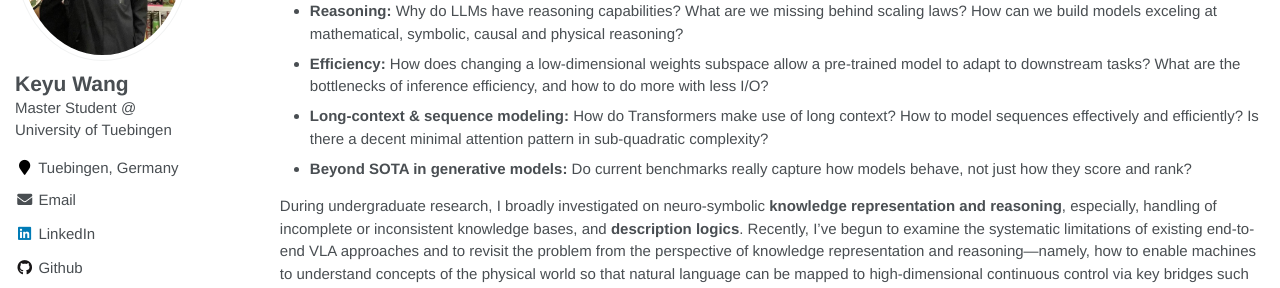
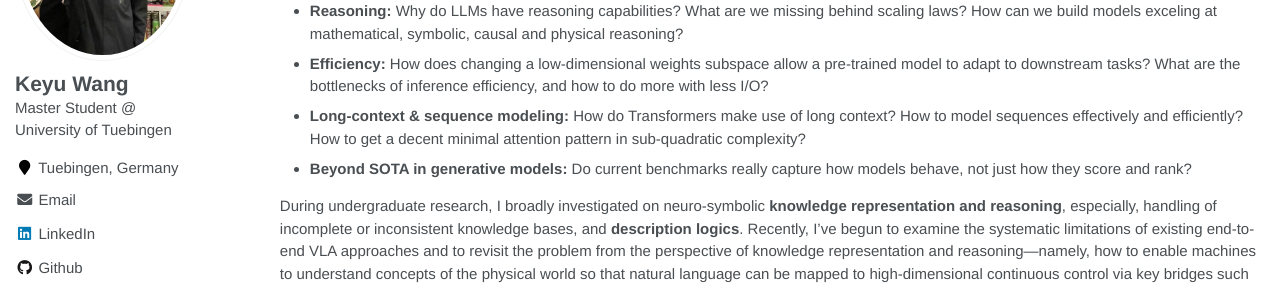
Before and after one commit to keyu-wang-2002/keyu-wang-2002.github.io, a Jekyll site: the page built from _pages/about.md, in a window 1280 px wide and 900 px high. Shown: the part 234-522 px from the top of the window. Built offline with Jekyll 4.4.1, drawn with Linux system fonts in a browser that asks for light colours.

Commit message:
Update about.md

```diff
--- a/_pages/about.md
+++ b/_pages/about.md
@@ -20,7 +20,7 @@ Hi, I'm Keyu, a second-year master student in Machine Learning at [University of
 My current research focuses on <font color='FireBrick'><strong> efficient and scalable foundation models</strong></font>. Below are some areas I am particularly passionate about:
 - <strong>Reasoning: </strong> Why do LLMs have reasoning capabilities? What are we missing behind scaling laws? How can we build models exceling at mathematical, symbolic, causal and physical reasoning?
 - <strong>Efficiency: </strong> How does changing a low-dimensional weights subspace allow a pre-trained model to adapt to downstream tasks? What are the bottlenecks of inference efficiency, and how to do more with less I/O?
-- <strong>Long-context & sequence modeling: </strong> How do Transformers make use of long context? How to model sequences effectively and efficiently? Is there a decent minimal attention pattern in sub-quadratic complexity?
+- <strong>Long-context & sequence modeling: </strong> How do Transformers make use of long context? How to model sequences effectively and efficiently? How to get a decent minimal attention pattern in sub-quadratic complexity?
 - <strong>Beyond SOTA in generative models: </strong> Do current benchmarks really capture how models behave, not just how they score and rank?
 
 During undergraduate research, I broadly investigated on  neuro-symbolic <strong>knowledge representation and reasoning</strong>, especially, handling of incomplete or inconsistent knowledge bases, and <strong>description logics</strong>. Recently, I’ve begun to examine the systematic limitations of existing end-to-end VLA approaches and to revisit the problem from the perspective of knowledge representation and reasoning—namely, how to enable machines to understand concepts of the physical world so that natural language can be mapped to high-dimensional continuous control via key bridges such as task logic, physical constraints, and spatial geometry.
```
